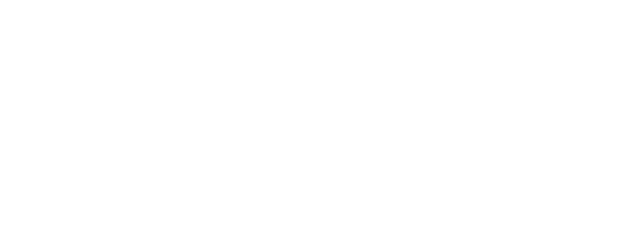
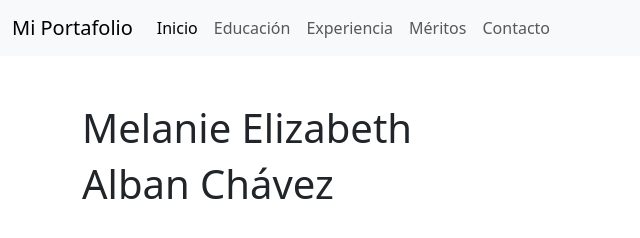
Before and after one commit to melanieAlban/PracticaGit4A_AlbanMelanie, a plain HTML site: page index.html in a window 1280 px wide. Shown: the whole page, without its empty margins (0-640 px from the left). Drawn offline with nearby package versions, Linux system fonts and the light colour scheme.

Commit message:
Se agregó Bootstrap al proyecto, menú e información personal

```diff
--- a/index.html
+++ b/index.html
@@ -4,8 +4,48 @@
     <meta charset="UTF-8">
     <meta name="viewport" content="width=device-width, initial-scale=1.0">
     <title>Document</title>
+    <link href="https://cdn.jsdelivr.net/npm/bootstrap@5.3.3/dist/css/bootstrap.min.css" rel="stylesheet" integrity="sha384-QWTKZyjpPEjISv5WaRU9OFeRpok6YctnYmDr5pNlyT2bRjXh0JMhjY6hW+ALEwIH" crossorigin="anonymous">
 </head>
 <body>
+    <header>
+        <!-- Navegación -->
+        <nav class="navbar navbar-expand-lg navbar-light bg-light">
+            <div class="container-fluid">
+                <a class="navbar-brand" href="#">Mi Portafolio</a>
+                <button class="navbar-toggler" type="button" data-bs-toggle="collapse" data-bs-target="#navbarNav" aria-controls="navbarNav" aria-expanded="false" aria-label="Toggle navigation">
+                    <span class="navbar-toggler-icon"></span>
+                </button>
+                <div class="collapse navbar-collapse" id="navbarNav">
+                    <ul class="navbar-nav">
+                        <li class="nav-item">
+                            <a class="nav-link active" aria-current="page" href="#inicio">Inicio</a>
+                        </li>
+                        <li class="nav-item">
+                            <a class="nav-link" href="#educacion">Educación</a>
+                        </li>
+                        <li class="nav-item">
+                            <a class="nav-link" href="#experiencia">Experiencia</a>
+                        </li>
+                        <li class="nav-item">
+                            <a class="nav-link" href="#meritos">Méritos</a>
+                        </li>
+                        <li class="nav-item">
+                            <a class="nav-link" href="#contacto">Contacto</a>
+                        </li>
+                    </ul>
+                </div>
+            </div>
+        </nav>
+    </header>
+
+    <!-- Sección de nombres y apellidos -->
+    <section class="container mt-5">
+        <h1>Melanie Elizabeth</h1>
+        <h1>Alban Chávez</h1>
+    </section>
+
+    <script src="https://cdn.jsdelivr.net/npm/bootstrap@5.1.3/dist/js/bootstrap.bundle.min.js"></script>
+
 
 </body>
 </html>
```
